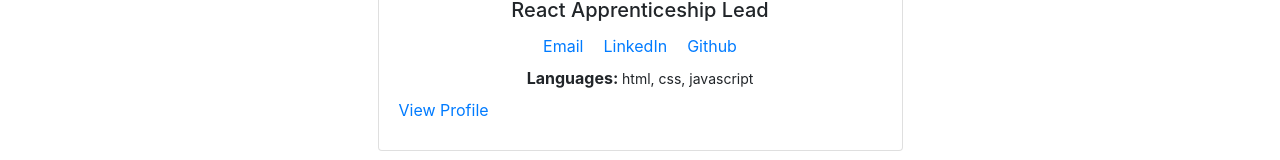
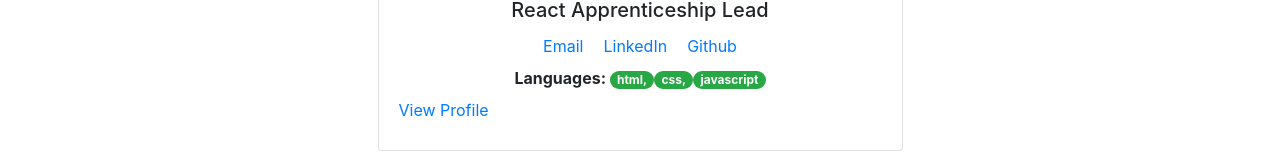
Before and after one commit to pravallika89/react-team-alkali, a React (Create React App) app: page / in a window 1280 px wide. Shown: the part 712-872 px from the top of the page. Built offline with nearby package versions, Linux system fonts and the light colour scheme.

Commit message:
fixed languages in home page

```diff
--- a/src/pages/Home.js
+++ b/src/pages/Home.js
@@ -74,7 +74,7 @@ const HomePage=()=>{
                     <strong>Languages: </strong>
                     {member.languages.map((language, i) => {
                     return (
-                    <small key={i}>
+                    <small className="badge badge-pill badge-success" key={i}>
                     {language}
                     {i === member.languages.length - 1 ? '' : ', '}
                     </small>
```
